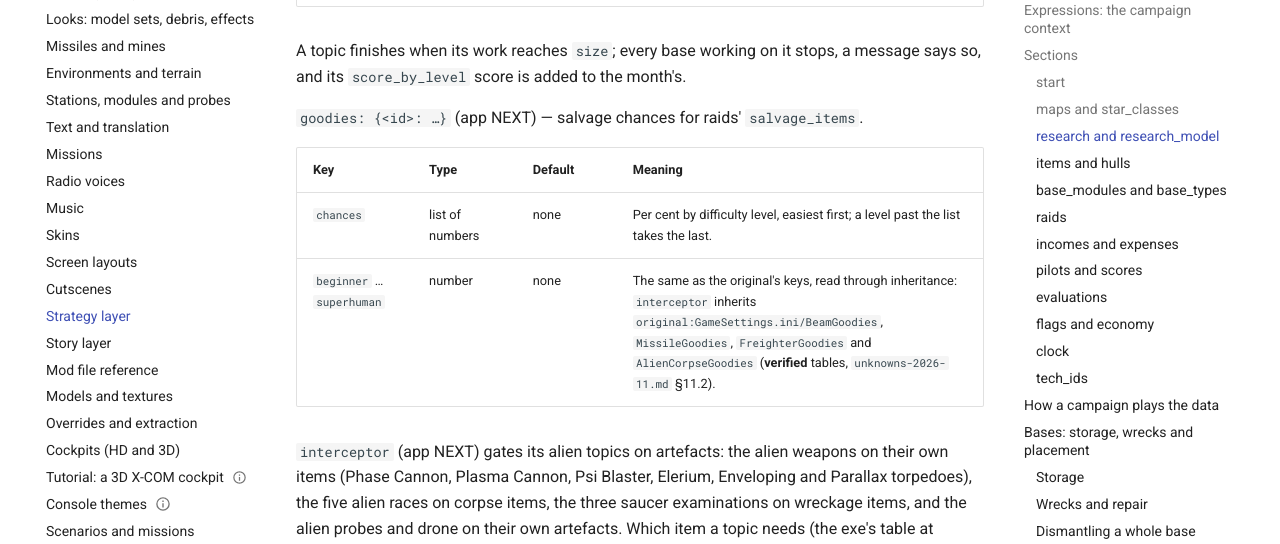
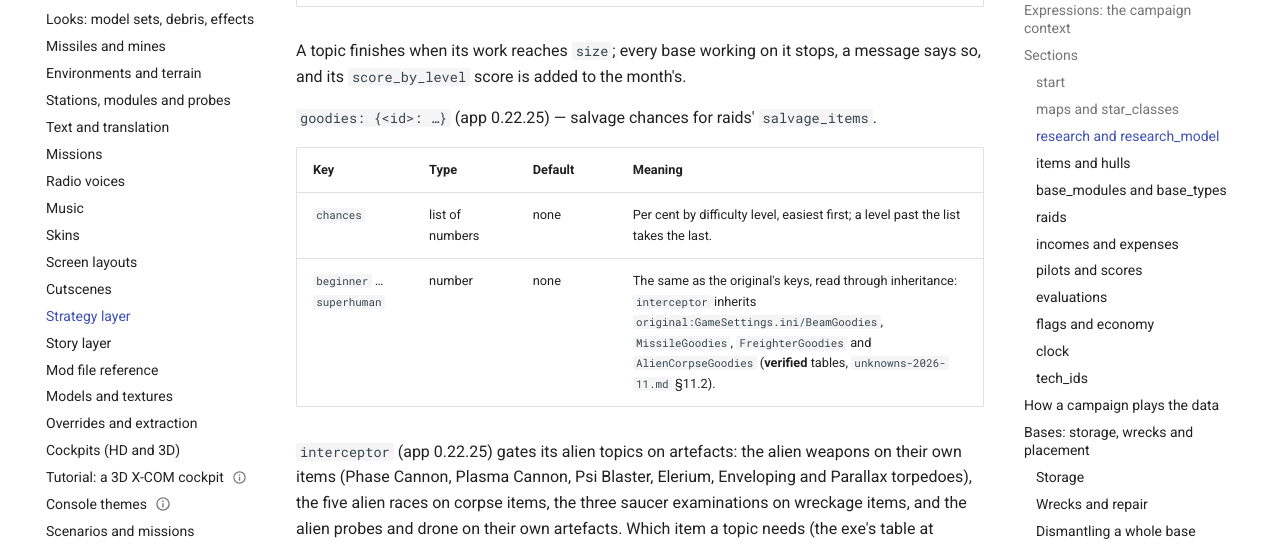
Before and after one commit to bbogovich/OpenInterceptor, an MkDocs documentation site: the page built from docs/modding/strategy.md, in a window 1280 px wide and 900 px high, scrolled down 8319 px. Shown: the part 152-696 px from the top of the window. Built offline with MkDocs 1.6.1 and Material for MkDocs 9.7.7, drawn with Linux system fonts in a browser that asks for light colours; some of the changed text lies outside the part shown.

Commit message:
Docs: app 0.22.25
Co-Authored-By: Claude Opus 5.5 <noreply@anthropic.com>

```diff
--- a/docs/modding/strategy.md
+++ b/docs/modding/strategy.md
@@ -206,14 +206,14 @@ yet.
 A topic finishes when its work reaches `size`; every base working on it stops, a message
 says so, and its `score_by_level` score is added to the month's.
 
-`goodies: {<id>: …}` (app NEXT) — salvage chances for raids' `salvage_items`.
+`goodies: {<id>: …}` (app 0.22.25) — salvage chances for raids' `salvage_items`.
 
 | Key | Type | Default | Meaning |
 |---|---|---|---|
 | `chances` | list of numbers | none | Per cent by difficulty level, easiest first; a level past the list takes the last. |
 | `beginner` … `superhuman` | number | none | The same as the original's keys, read through inheritance: `interceptor` inherits `original:GameSettings.ini/BeamGoodies`, `MissileGoodies`, `FreighterGoodies` and `AlienCorpseGoodies` (**verified** tables, `unknowns-2026-11.md` §11.2). |
 
-`interceptor` (app NEXT) gates its alien topics on artefacts: the alien weapons on their own items
+`interceptor` (app 0.22.25) gates its alien topics on artefacts: the alien weapons on their own items
 (Phase Cannon, Plasma Cannon, Psi Blaster, Elerium, Enveloping and Parallax torpedoes), the five
 alien races on corpse items, the three saucer examinations on wreckage items, and the alien
 probes and drone on their own artefacts. Which item a topic needs (the exe's table at
```
Also changed, not shown: docs/implementation/status.md (+1 -1 lines).
